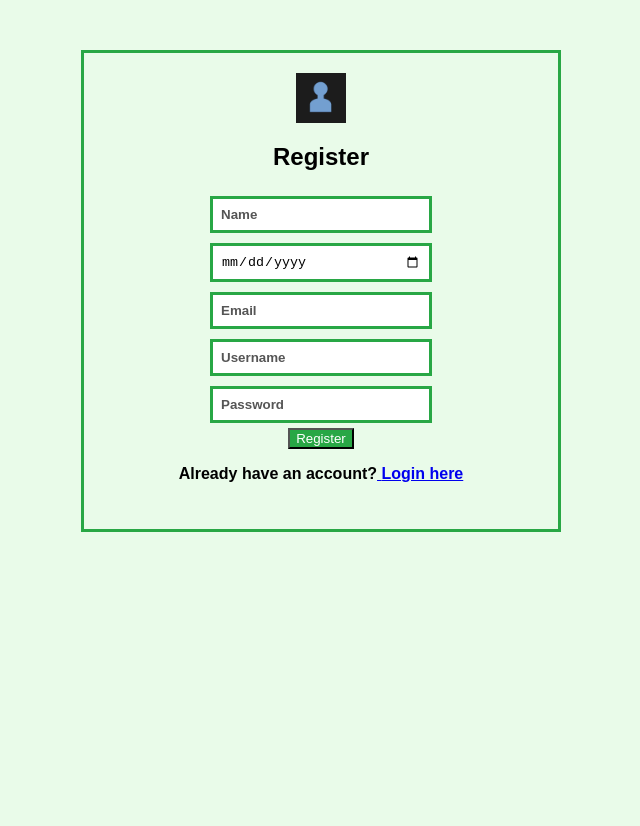
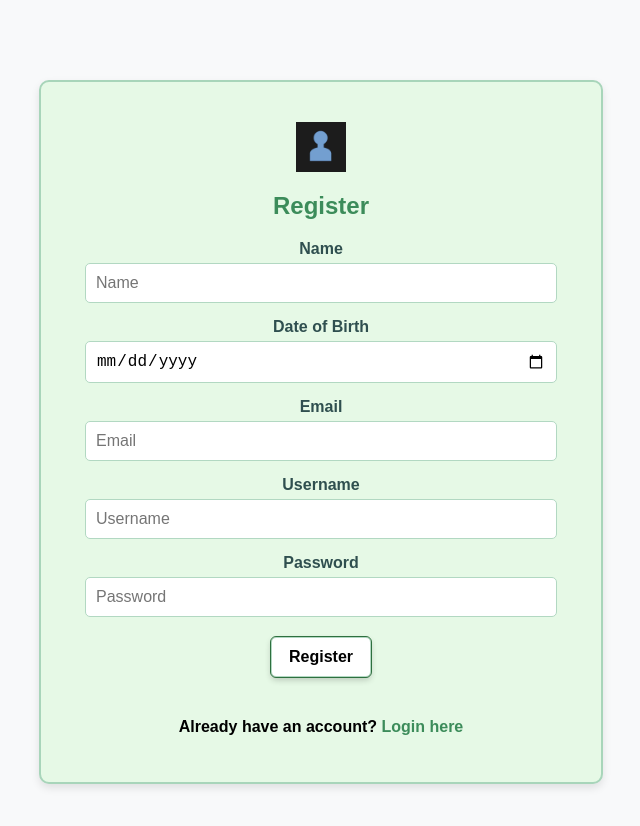
Before and after one commit to Shakir555/focix, a website: page views/register.html in a window 1280 px wide. Shown: the whole page, without its empty margins (319-959 px from the left). Before the commit the page ends 800 px from the top, so only its background shows below. Drawn offline with Linux system fonts and the light colour scheme.

Commit message:
updates on style.css

```diff
--- a/public/style.css
+++ b/public/style.css
@@ -2,91 +2,137 @@
 body {
   font-family: Arial, sans-serif;
   text-align: center;
-  margin: 50px 400px;
-  padding-bottom: 30px;
-  overflow: auto;
+  margin: 0;
+  padding: 0;
+  background-color: #f8f9fa;
 }
 
 .user-icon {
   width: 50px;
   height: 50px;
   display: block;
-  padding-top: 20px;
   margin: 0 auto 10px;
+  padding-top: 10px;
 }
 
-input {
-  margin: 5px;
-  padding: 8px;
-  width: 200px;
-  border: 3px solid;
+/* Shared container styling */
+.container {
+  max-width: 500px;
+  margin: 80px auto;
+  padding: 30px;
+  border-radius: 10px;
+  box-shadow: 0 4px 8px rgba(0,0,0,0.1);
 }
 
-input::placeholder {
-  font-weight: bold;
-  color: #555;
+/* Register Page - Light Green Background Inside Border */
+.register-page .container {
+  background-color: #e6f9e6; /* soft light green */
+  border: 2px solid #a8d5ba;
 }
 
-input:focus {
-  outline: none;
-  box-shadow: 0 0 5px;
+.register-page h2 {
+  color: #3c8c5a;
 }
 
-/* Register Page - Green Theme */
-.register-page {
-  border: 3px solid #28a745;
-  background-color: #e9fbe9;
+
+
+.register-page label {
+  margin-top: 50px;
+  font-weight: bold;
+  color: #2f4f4f;
 }
 
 .register-page input {
-  border-color: #28a745;
-}
-
-.register-page input:focus {
-  border-color: #218838;
-  box-shadow: 0 0 5px #218838;
+  margin-top: 5px;
+  border: 1px solid #b2d8c2;
+  background-color: #ffffff;
+  padding: 10px;
+  border-radius: 5px;
+  width: 90%;
+  margin-bottom: 15px;
+  font-size: 16px;
 }
 
 .register-btn {
-  background-color: #28a745;
-  color: white;
+  margin-top: 100px;
+  display: inline-block;       /* Prevents stretching */
+  font-size: 12px;             /* Smaller text */
+  font-weight: bold;
+  background-color: #6fbf73;
+  color: black;
+  border: 2px solid #3c8c5a;
+  outline: 0.5px solid #2e703f;
+  cursor: pointer;
+  padding: 20px 12px;           /* Smaller padding */
+  width: auto;                 /* Shrinks to fit content */
+  max-width: 100px;            /* Optional: limit max width */
+  border-radius: 2px;
+  box-shadow: 0 3px 6px rgba(0, 0, 0, 0.2);
+  transition: all 0.3s ease;
 }
 
+
+
 .register-btn:hover {
-  background-color: #218838;
+  background-color: #5aa85f;
+  color: white;
+  outline: 2px solid #1f4f2d; /* Even darker outline on hover */
+  box-shadow: 0 6px 12px rgba(0, 0, 0, 0.3);
+  transform: scale(1.00);
 }
 
-/* Login Page - Blue Theme */
-.login-page {
-  border: 3px solid #007bff;
-  background-color: #e6f0ff;
+
+
+/* Login Page - Enhanced Light Blue Background Inside Border */
+.login-page .container {
+  background-color: #d6eaff; /* brighter pastel blue */
+  border: 2px solid #7fbfff; /* slightly stronger border */
+}
+
+.login-page h2 {
+  color: #2f6fa5;
 }
 
 .login-page input {
-  border-color: #007bff;
+  border: 1px solid #7fbfff;
 }
 
-.login-page input:focus {
-  border-color: #0056b3;
-  box-shadow: 0 0 5px #0056b3;
+.login-page label {
+  color: #2f4f4f;
+}
+
+.login-page input {
+  border: 1px solid #a0c4ff;
+  background-color: #ffffff;
+  padding: 10px;
+  border-radius: 5px;
+  width: 90%;
+  margin-bottom: 15px;
+  font-size: 16px;
 }
 
 .login-btn {
-  background-color: #007bff;
+  background-color: #4a90e2;
   color: white;
+  font-size: 16px;
+  border: none;
+  cursor: pointer;
+  padding: 10px 20px;
+  width: auto;
 }
 
 .login-btn:hover {
-  background-color: #0056b3;
+  background-color: #357ab8;
 }
 
-/* Optional: Tabs and content styling */
-.tabs button {
-  margin: 5px;
+/* Link styling */
+a {
+  color: #3c8c5a;
+  text-decoration: none;
+  display: inline-block;
+  margin-top: 10px;
 }
 
-.tab-content {
-  margin-top: 20px;
-  border: 1px solid #1E90FF;
-  padding: 20px;
+a:hover {
+  text-decoration: underline;
 }
--- a/users.json
+++ b/users.json
@@ -13,5 +13,8 @@
   },
   "smile": {
     "password": "123"
+  },
+  "asdasd": {
+    "password": "asdad"
   }
 }
--- a/views/register.html
+++ b/views/register.html
@@ -5,16 +5,28 @@
   <link rel="stylesheet" href="/style.css">
 </head>
 <body class="register-page">
-  <img src="/img/user.jpg" alt="User Icon" class="user-icon">
-  <h2>Register</h2>
-  <form method="POST" action="/register">
-    <input type="text" name="name" placeholder="Name" required><br>
-    <input type="date" name="age" required><br>
-    <input type="text" name="email" placeholder="Email" required><br>
-    <input type="text" name="username" placeholder="Username" required><br>
-    <input type="password" name="password" placeholder="Password" required><br>
-    <button type="submit" class="register-btn">Register</button>
-  </form>
-  <p><b>Already have an account?</b><a href="/login"> <b>Login here</b></a></p>
+  <div class="container">
+    <img src="/img/user_login.jpg" alt="User Icon" class="user-icon">
+    <h2>Register</h2>
+    <form method="POST" action="/register">
+      <label for="name">Name</label>
+      <input type="text" name="name" placeholder="Name" required>
+
+      <label for="age">Date of Birth</label>
+      <input type="date" name="age" required>
+
+      <label for="email">Email</label>
+      <input type="text" name="email" placeholder="Email" required>
+
+      <label for="username">Username</label>
+      <input type="text" name="username" placeholder="Username" required>
+
+      <label for="password">Password</label>
+      <input type="password" name="password" placeholder="Password" required>
+
+      <input type="submit" value="Register" class="register-btn">
+    </form>
+    <p><b>Already have an account?</b> <a href="/login"><b>Login here</b></a></p>
+  </div>
 </body>
 </html>
```
Also changed, not shown: views/login.html (+14 -8 lines), public/img/user_login.jpg (renamed from public/img/user.jpg), public/img/user_register.jpg (added), 1 other file.
